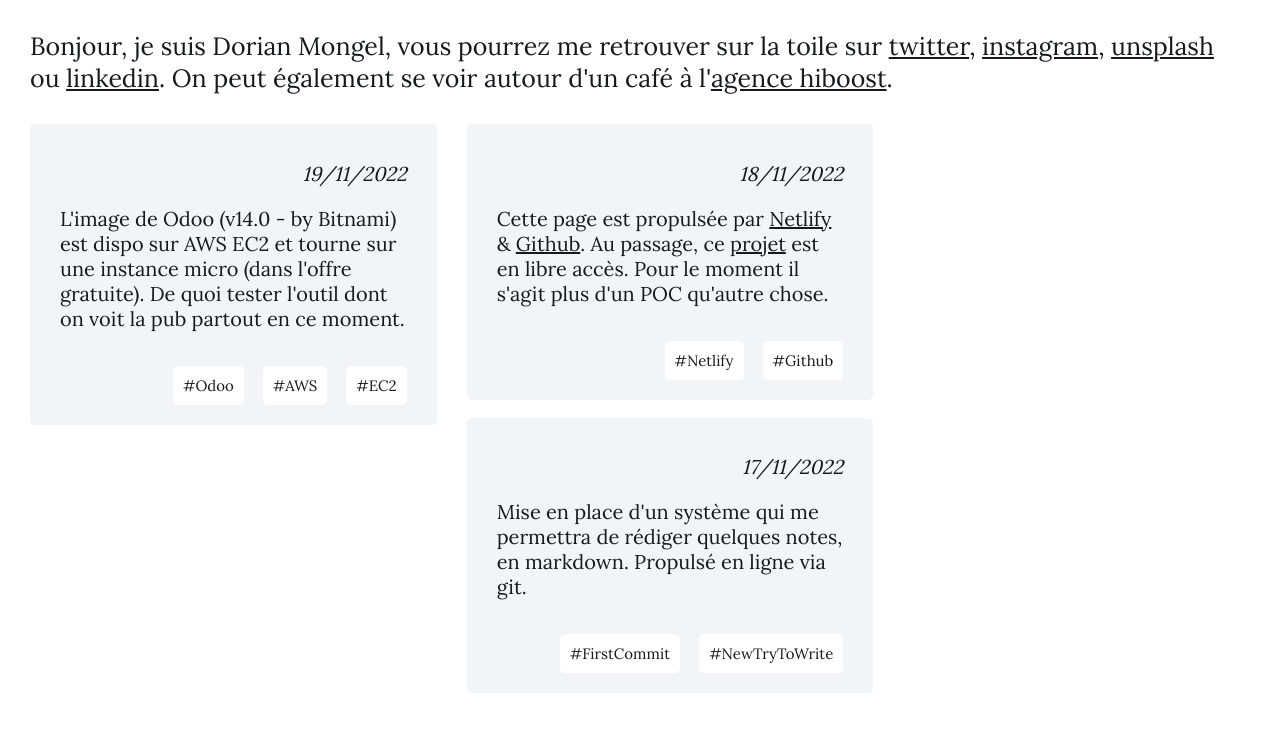
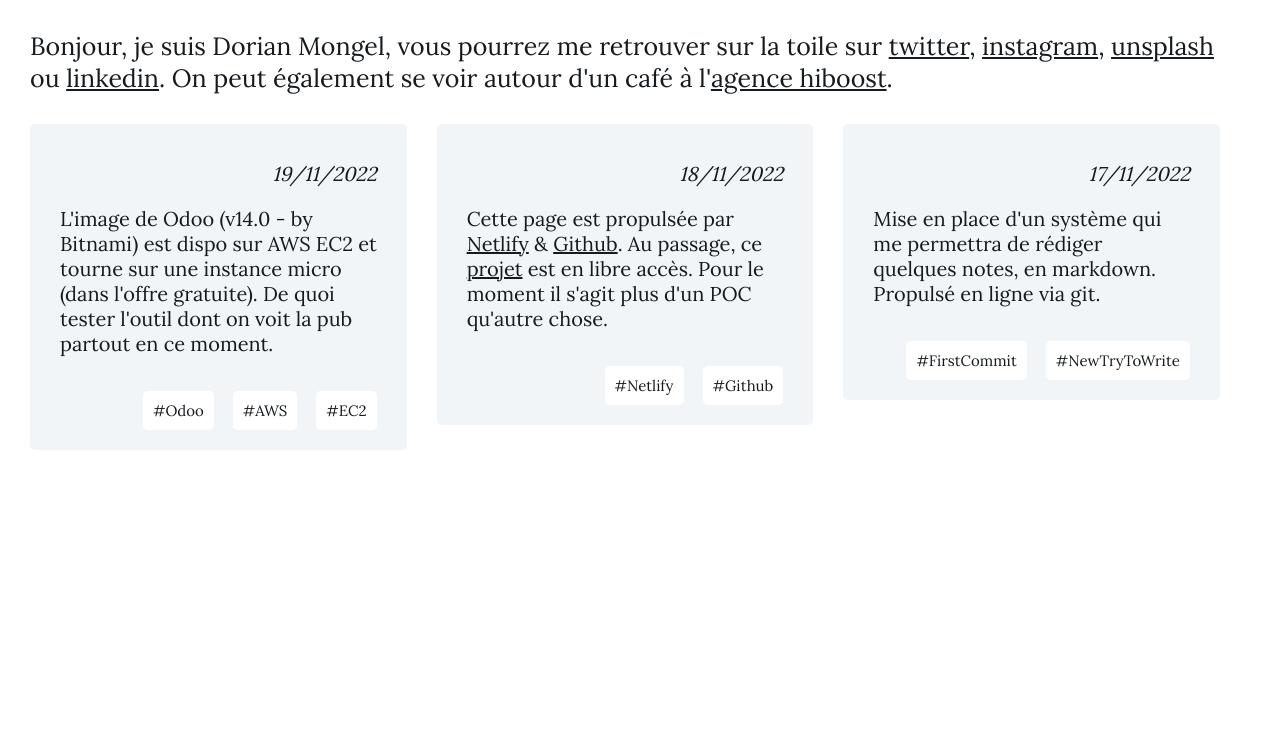
Before and after one commit to dorianmongel/dorianmongel.fr, a PHP site: page / in a window 1280 px wide. Shown: the top 732 px of the page. Run offline with PHP 8.4, Linux system fonts and the light colour scheme.

Commit message:
css style

```diff
--- a/builder.php
+++ b/builder.php
@@ -12,7 +12,7 @@
     $content[]          = '<div class="grid">';
     $scandir            = scan_dir_reverse("./posts");
     foreach($scandir as $fichier){
-        if( $fichier != '.' && $fichier != '..'){
+        if( $fichier != '.' && $fichier != '..' && $fichier != '.gitignore'){
             $post       = file_get_contents('./posts/' . $fichier);
             $content[]  = '<article><div class="content">';
             $content[]  = '<h2>' . date('d/m/Y', strtotime( substr($fichier,0, -3) )) . '</h2>';
--- a/dist/style.css
+++ b/dist/style.css
@@ -40,7 +40,6 @@ ul li{
 article{
      padding-bottom: 30px;
      width: 100%;
-     max-width: 500px;
 }
 article div.content{
     display: block;
@@ -54,6 +53,13 @@ article div.content{
 
 @media only screen and (min-width: 600px) {
     article{
-        width: calc(100% / 3);
+        width: calc(100% / 2 - 30px);
     }
 }
+
+@media only screen and (min-width: 800px) {
+    article{
+        width: calc(100% / 3 - 30px);
+        max-width: 500px;
+    }
+}
--- a/index.html
+++ b/index.html
@@ -30,7 +30,9 @@
 </ul>
 </div></article></div>    <script src="https://cdnjs.cloudflare.com/ajax/libs/masonry/4.2.2/masonry.pkgd.min.js" integrity="sha512-JRlcvSZAXT8+5SQQAvklXGJuxXTouyq8oIMaYERZQasB8SBDHZaUbeASsJWpk0UUrf89DP3/aefPPrlMR1h1yQ==" crossorigin="anonymous" referrerpolicy="no-referrer"></script>
     <script>
-        var msnry = new Masonry( ".grid", {itemSelector: "article", gutter: 30});
+        window.onload = (event) => {
+         var msnry = new Masonry( ".grid", {itemSelector: "article", gutter: 30});
+        };
     </script>
     </body>
 </html>
--- a/template/footer.html
+++ b/template/footer.html
@@ -1,6 +1,8 @@
     <script src="https://cdnjs.cloudflare.com/ajax/libs/masonry/4.2.2/masonry.pkgd.min.js" integrity="sha512-JRlcvSZAXT8+5SQQAvklXGJuxXTouyq8oIMaYERZQasB8SBDHZaUbeASsJWpk0UUrf89DP3/aefPPrlMR1h1yQ==" crossorigin="anonymous" referrerpolicy="no-referrer"></script>
     <script>
-        var msnry = new Masonry( ".grid", {itemSelector: "article", gutter: 30});
+        window.onload = (event) => {
+         var msnry = new Masonry( ".grid", {itemSelector: "article", gutter: 30});
+        };
     </script>
     </body>
 </html>
```
